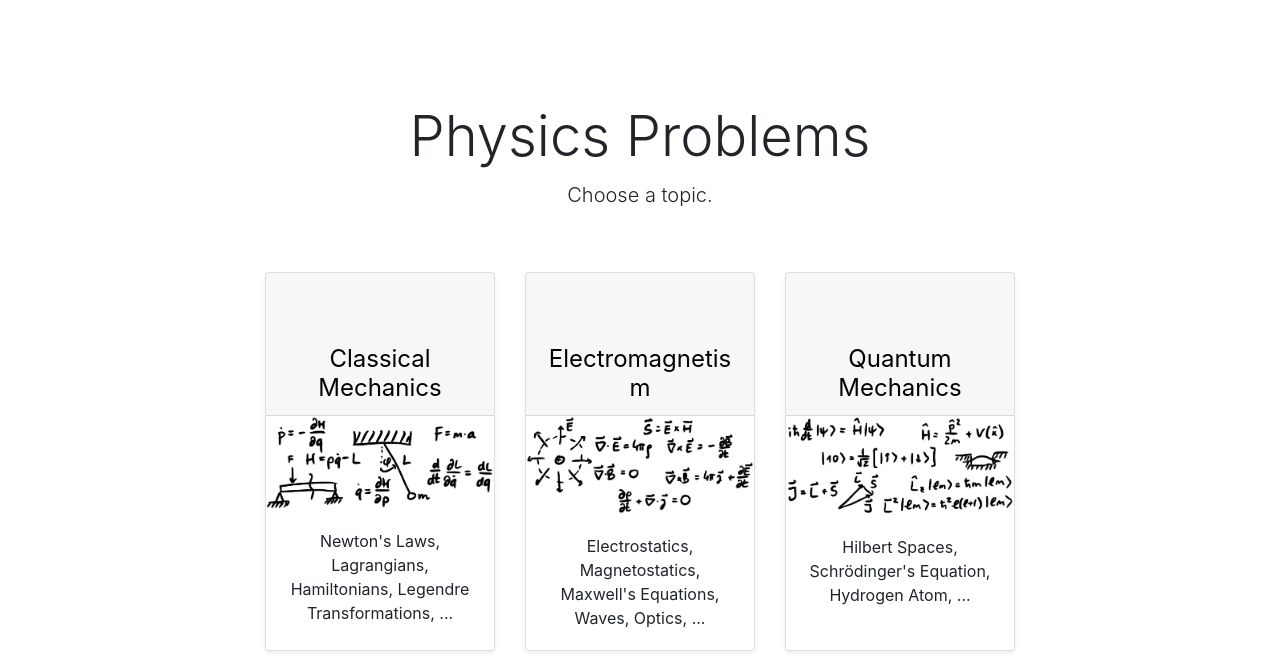
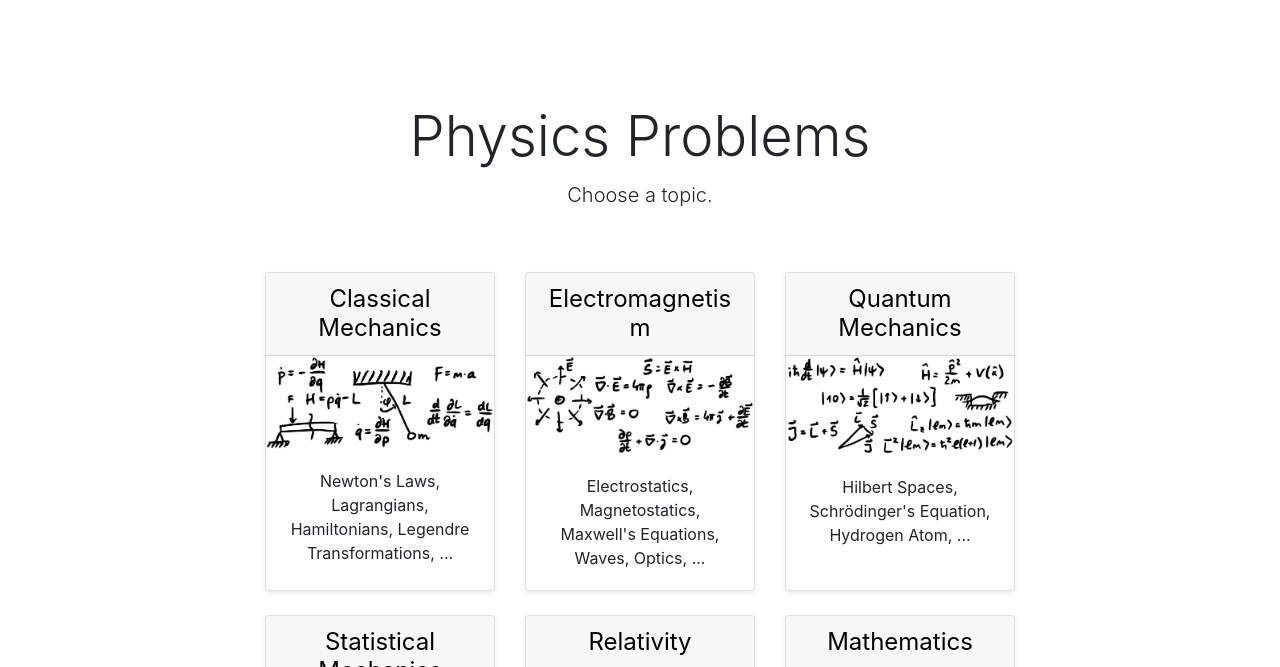
Before and after one commit to prettymuchphysics/prettymuchphysics.github.io, a plain HTML site: page index.html in a window 1280 px wide. Shown: the part 65-732 px from the top of the page. Drawn offline with nearby package versions, Linux system fonts and the light colour scheme; some packages are replaced by stand-ins of ours.

Commit message:
Fixed padding

```diff
--- a/css/main.css
+++ b/css/main.css
@@ -215,3 +215,9 @@ li>p>a {
   /* line-height: 15px; */
   margin-bottom: 5px;
 }
+
+/* no padding for /index.html */
+
+.card-header h4 {
+  padding-top: 0px;
+}
--- a/index.html
+++ b/index.html
@@ -73,7 +73,7 @@
     <div class="card-deck mb-3 text-center">
       <div class="card mb-4 shadow-sm">
         <div class="card-header" onclick="location.href='classical-mechanics/index.html' ;">
-          <h4 class="my-0 font-weight-normal"><a href="classical-mechanics/index.html">Classical Mechanics</a></h4>
+          <h4 class="my-0 font-weight-normal no-padding"><a href="classical-mechanics/index.html">Classical Mechanics</a></h4>
         </div>
         <div class="cover-img-div">
           <img class="card-img-top overlay rounded" src="img/cover-cm.png" alt="Classical Mechanics" onclick="location.href='classical-mechanics/index.html' ;" style="cursor:pointer;">
```
